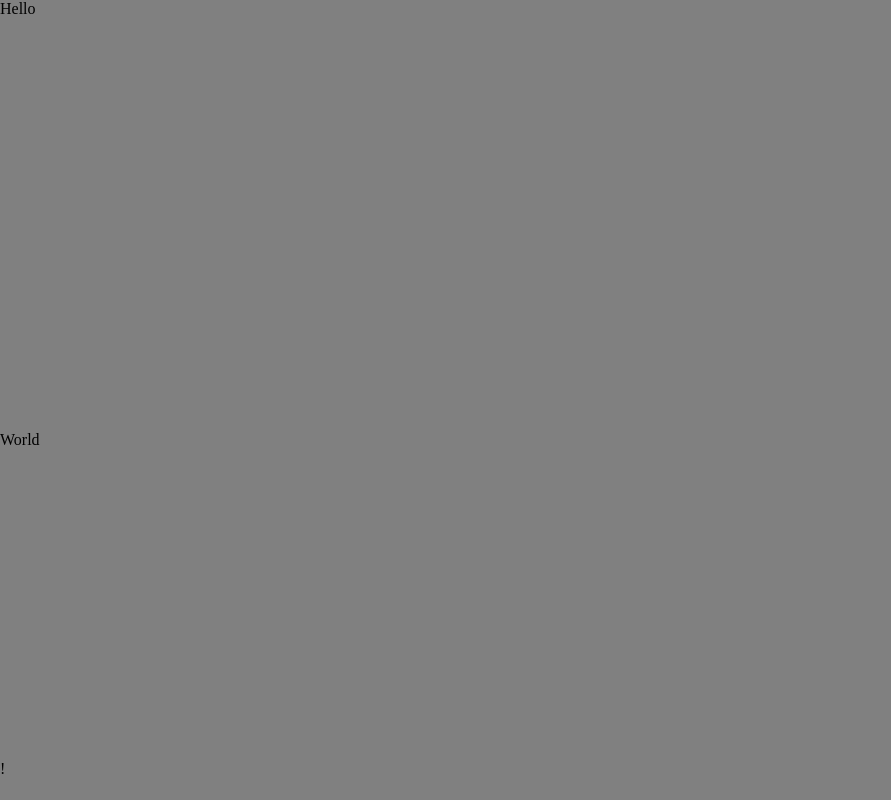
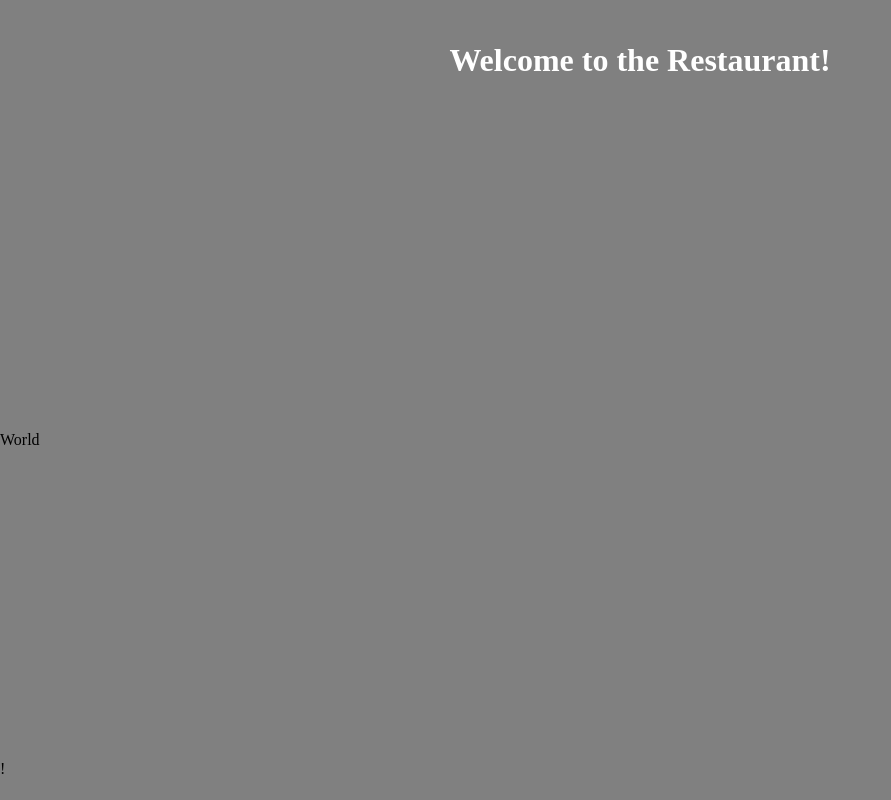
Before and after one commit to Bearnadetta/restaurant-page, a website built with webpack: page src/main.html in a window 1280 px wide. Shown: the whole page, without its empty margins (0-891 px from the left). Built offline with nearby package versions, Linux system fonts and the light colour scheme.

Commit message:
wrote out basic header creation in module

```diff
--- a/src/functions/header.js
+++ b/src/functions/header.js
@@ -1,7 +1,10 @@
 const headerDiv = () => {
     const header = document.createElement('div')
-    header.textContent = 'Hello'
+    const headerTitle = document.createElement('h1')
+    header.appendChild(headerTitle)
+    headerTitle.textContent = 'Welcome to the Restaurant!'
     header.classList.add('header')
+    headerTitle.classList.add('header-title')
     return header
 
 }
--- a/src/style.css
+++ b/src/style.css
@@ -22,6 +22,12 @@ body {
 .header {
     height: 15%;
     width: 100%;
+    display: flex;
+    align-items: center;
+    justify-content: center;
+}
+.header-title {
+    color: white;
 }
 
 .main {
```
Also changed, not shown: dist/main.js.
